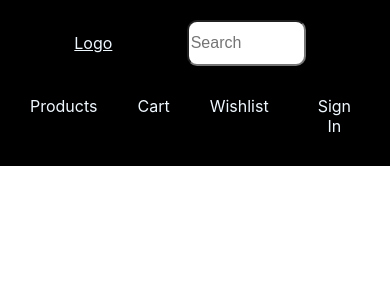
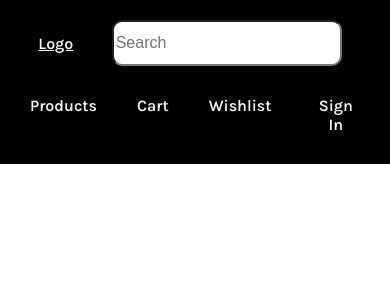
Before and after one commit to InvincibleRP1/Cinemate, a React (Create React App) app: page / in a window 390 px wide. Shown: the top 300 px of the page. Built offline with nearby package versions, Linux system fonts and the light colour scheme; what miragejs would draw is missing.

Commit message:
styling: fixed navbar css

```diff
--- a/src/App.css
+++ b/src/App.css
@@ -1,3 +1,6 @@
+@import url('https://fonts.googleapis.com/css2?family=Karla:wght@600&display=swap');
+
 .App {
   text-align: center;
+  font-family: 'Karla', sans-serif;
 }
--- a/src/components/navbar.css
+++ b/src/components/navbar.css
@@ -31,3 +31,10 @@
     margin: 10px;
     font-size: 16px;
 }
+
+@media (max-width: 650px)
+{
+ .search-area {
+    width: 60%;
+}
+}
```
